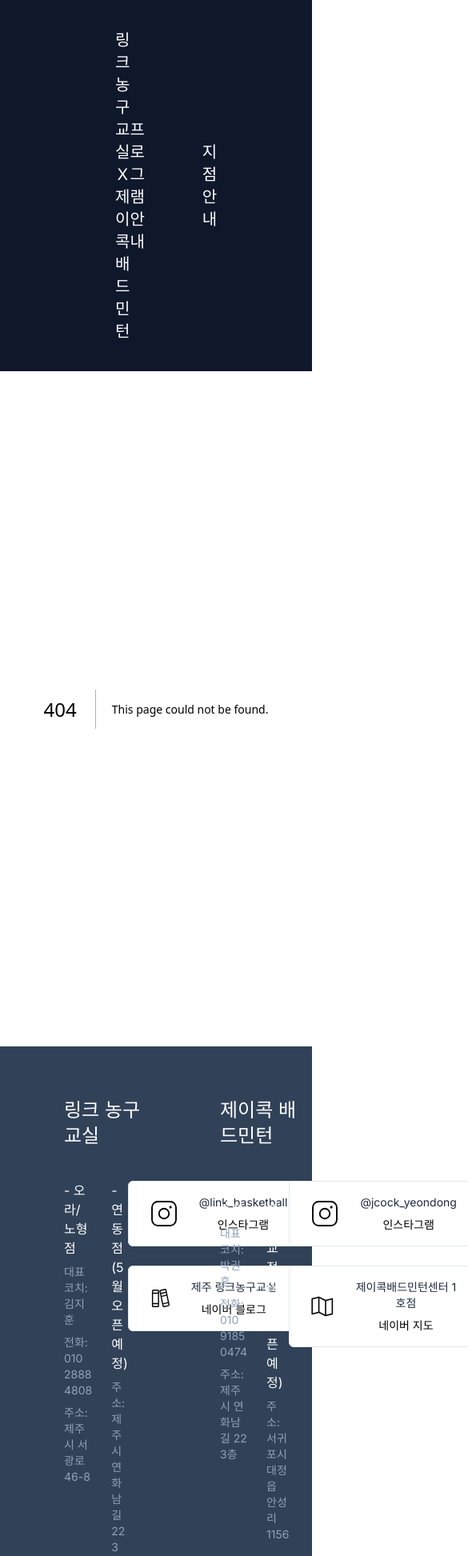
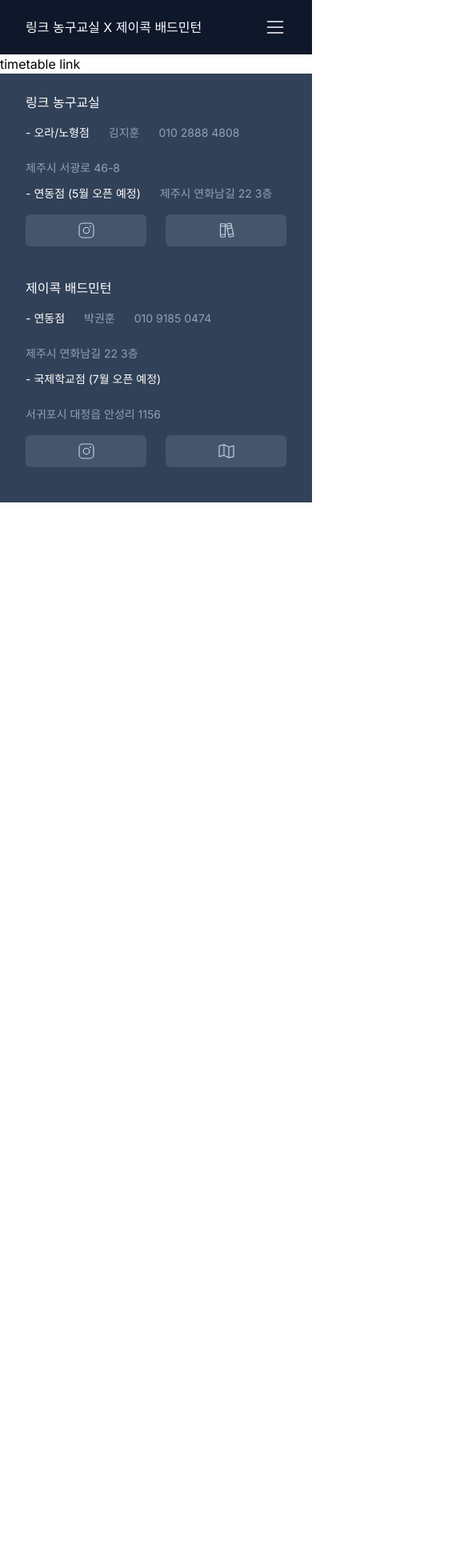
Before and after one commit to shinhansol1057/link, a Next.js app: page /timetable/link in a window 390 px wide. Before the commit this address had no page. Shown: the top 1945 px of the page at 80% size, 585 px wide, since content can reach past the window. After the commit the page ends 844 px from the top, so only its background shows below. Built offline with nearby package versions, Linux system fonts and the light colour scheme.

Commit message:
navbar and footer 반응형 디자인 적용

```diff
--- a/package.json
+++ b/package.json
@@ -11,6 +11,7 @@
   "dependencies": {
     "axios": "^1.8.4",
     "clsx": "^2.1.1",
+    "framer-motion": "^12.9.2",
     "next": "^15.3.1",
     "prettier": "^3.5.3",
     "react": "^19.1.0",
--- a/src/app/globals.css
+++ b/src/app/globals.css
@@ -3,7 +3,16 @@
 
 html, body, #root {
     height: 100%;
+    overflow-x: hidden;
 }
+
+
+@layer base {
+    #root{
+        @apply text-xs md:text-sm xl:text-base;
+    }
+}
+
 input[type='number']::-webkit-outer-spin-button,
 input[type='number']::-webkit-inner-spin-button {
     -webkit-appearance: none;
--- a/src/app/layout.tsx
+++ b/src/app/layout.tsx
@@ -61,7 +61,7 @@
     <html lang='kr'>
       <body className={inter.className}>
         <Nav />
-        {children}
+        <div className={'xl:pt-24 pt-17'}>{children}</div>
         <Footer />
       </body>
     </html>
--- /dev/null
+++ b/src/app/timetable/link/page.tsx
@@ -0,0 +1,7 @@
+import React from 'react';
+
+const Page = () => {
+  return <div>timetable link</div>;
+};
+
+export default Page;
--- a/src/components/layout/Footer.tsx
+++ b/src/components/layout/Footer.tsx
@@ -2,8 +2,11 @@
 import React from 'react';
 import { Icon } from '@iconify/react';
 import { useRouter } from 'next/navigation';
+import clsx from 'clsx';
+import useWindowSize from '@/hooks/useWindowSize';
 
 const Footer = () => {
+  const windowSize = useWindowSize();
   const router = useRouter();
   const goToLinkInsta = () => {
     router.push(
@@ -23,132 +26,120 @@
   };
   return (
     <footer
-      className={
-        'flex justify-between w-full px-20 pt-16 pb-20 gap-20 bg-slate-700 '
-      }
+      className={clsx(
+        'w-full grid md:grid-cols-2 grid-cols-1 ',
+        'md:px-20 px-8 md:pt-16 pt-6 md:pb-20 pb-11 ',
+        'md:gap-20 gap-10 bg-slate-700 text-white'
+      )}
     >
-      <div className={'w-[50%] flex flex-col gap-10'}>
-        <h1 className={'font-normal text-2xl text-white'}>링크 농구교실</h1>
-        <div className={'flex justify-between'}>
-          <div className={'flex gap-6'}>
-            <div className={'flex flex-col gap-2'}>
-              <p className={'font-normal text-base text-white'}>
-                - 오라/노형점
+      <div className={'flex flex-col md:gap-6 gap-4'}>
+        <h1 className={'md:text-2xl text-base'}>링크 농구교실</h1>
+        <div className={'flex flex-col md:gap-4 gap-3'}>
+          <div className={'flex flex-wrap gap-6'}>
+            <p className={'md:text-base text-sm'}>- 오라/노형점</p>
+            <p className={'text-sm text-slate-400'}>김지훈</p>
+            <p className={'text-sm text-slate-400'}>010 2888 4808</p>
+            <p className={'text-sm text-slate-400'}>제주시 서광로 46-8</p>
+          </div>
+          <div className={'flex flex-wrap gap-6'}>
+            <p className={'md:text-base text-sm'}>- 연동점 (5월 오픈 예정)</p>
+            <p className={'text-sm text-slate-400'}>제주시 연화남길 22 3층</p>
+          </div>
+        </div>
+        <div className={'grid grid-cols-2 gap-6'}>
+          <button
+            onClick={goToLinkInsta}
+            className={clsx(
+              'flex justify-center items-center bg-slate-600',
+              'rounded-md md:py-4 py-2 gap-6 cursor-pointer'
+            )}
+          >
+            <Icon
+              icon={'ph:instagram-logo-light'}
+              className={'text-slate-300 md:w-10 w-6 md:h-10 h-6'}
+            />
+            {windowSize.width > 1280 && (
+              <div className={'flex flex-col gap-2 text-slate-300'}>
+                <p className={'text-sm'}>@link_basketball</p>
+                <p className={'text-sm'}>인스타그램</p>
+              </div>
+            )}
+          </button>
+          <button
+            onClick={goToLinkBlog}
+            className={clsx(
+              'flex justify-center items-center bg-slate-600',
+              'rounded-md md:py-4 py-2 gap-6 cursor-pointer'
+            )}
+          >
+            <Icon
+              icon={'ph:books-light'}
+              className={'text-slate-300 md:w-10 w-6 md:h-10 h-6'}
+            />
+            {windowSize.width > 1280 && (
+              <div className={'flex flex-col gap-2 text-slate-300'}>
+                <p className={'text-sm'}>제주 링크농구교실</p>
+                <p className={'text-sm'}>네이버 블로그</p>
+              </div>
+            )}
+          </button>
+        </div>
+      </div>
+      <div className={'flex flex-col md:gap-6 gap-4'}>
+        <h1 className={'md:text-2xl text-base'}>제이콕 배드민턴</h1>
+        <div className={'flex flex-col md:gap-4 gap-3'}>
+          <div className={'flex flex-wrap gap-6'}>
+            <p className={'md:text-base text-sm'}>- 연동점</p>
+            <p className={'text-sm text-slate-400'}>박권훈</p>
+            <p className={'text-sm text-slate-400'}>010 9185 0474</p>
+            <p className={'text-sm text-slate-400'}>제주시 연화남길 22 3층</p>
+          </div>
+          <div className={'flex flex-wrap gap-6'}>
+            <p className={'md:text-base text-sm'}>
+              - 국제학교점 (7월 오픈 예정)
             </p>
-              <p className={'font-normal text-sm text-slate-400'}>
-                대표 코치: 김지훈
-              </p>
-              <p className={'font-normal text-sm text-slate-400'}>
-                전화: 010 2888 4808
-              </p>
-              <p className={'font-normal text-sm text-slate-400'}>
-                주소: 제주시 서광로 46-8
-              </p>
-            </div>
-            <div className={'flex flex-col gap-2'}>
-              <p className={'font-normal text-base text-white'}>
-                - 연동점 (5월 오픈 예정)
-              </p>
-              <p className={'font-normal text-sm text-slate-400'}>
-                주소: 제주시 연화남길 22 3층
+            <p className={'text-sm text-slate-400'}>
+              서귀포시 대정읍 안성리 1156
             </p>
           </div>
         </div>
-          <div className={'flex flex-col gap-6'}>
-            <button
-              onClick={goToLinkInsta}
-              className={
-                'flex items-center bg-white border border-slate-200 rounded-md px-6 py-4 gap-6 cursor-pointer'
-              }
-            >
-              <Icon icon={'ph:instagram-logo-light'} width={40} height={40} />
-              <div className={'flex flex-col gap-2'}>
-                <p className={'font-normal text-sm text-slate-800'}>
-                  @link_basketball
-                </p>
-                <p className={'font-normal text-sm text-slate5800'}>
-                  인스타그램
-                </p>
-              </div>
-            </button>
-            <button
-              onClick={goToLinkBlog}
-              className={
-                'flex items-center bg-white border border-slate-200 rounded-md px-6 py-4 gap-6 cursor-pointer'
-              }
-            >
-              <Icon icon={'ph:books-light'} width={30} height={30} />
-              <div className={'flex flex-col gap-2'}>
-                <p className={'font-normal text-sm text-slate-800'}>
-                  제주 링크농구교실
-                </p>
-                <p className={'font-normal text-sm text-slate5800'}>
-                  네이버 블로그
-                </p>
-              </div>
-            </button>
-          </div>
-        </div>
-      </div>
-      <div className={'w-[50%] flex flex-col gap-10'}>
-        <h1 className={'font-normal text-2xl text-white'}>제이콕 배드민턴</h1>
-        <div className={'flex justify-between'}>
-          <div className={'flex gap-6'}>
-            <div className={'flex flex-col gap-2'}>
-              <p className={'font-normal text-base text-white'}>- 연동점</p>
-              <p className={'font-normal text-sm text-slate-400'}>
-                대표 코치: 박권훈
-              </p>
-              <p className={'font-normal text-sm text-slate-400'}>
-                전화: 010 9185 0474
-              </p>
-              <p className={'font-normal text-sm text-slate-400'}>
-                주소: 제주시 연화남길 22 3층
-              </p>
-            </div>
-            <div className={'flex flex-col gap-2'}>
-              <p className={'font-normal text-base text-white'}>
-                - 국제학교점 (7월 오픈 예정)
-              </p>
-              <p className={'font-normal text-sm text-slate-400'}>
-                주소: 서귀포시 대정읍 안성리 1156
-              </p>
-            </div>
-          </div>
-          <div className={'flex flex-col gap-6'}>
+        <div className={'grid grid-cols-2 gap-6'}>
           <button
             onClick={goToJcockInsta}
-              className={
-                'flex items-center bg-white border border-slate-200 rounded-md px-6 py-4 gap-6 cursor-pointer'
-              }
+            className={clsx(
+              'flex justify-center items-center bg-slate-600',
+              'rounded-md md:py-4 py-2 gap-6 cursor-pointer'
+            )}
           >
-              <Icon icon={'ph:instagram-logo-light'} width={40} height={40} />
-              <div className={'flex flex-col gap-2'}>
-                <p className={'font-normal text-sm text-slate-800'}>
-                  @jcock_yeondong
-                </p>
-                <p className={'font-normal text-sm text-slate5800'}>
-                  인스타그램
-                </p>
+            <Icon
+              icon={'ph:instagram-logo-light'}
+              className={'text-slate-300 md:w-10 w-6 md:h-10 h-6'}
+            />
+            {windowSize.width > 1280 && (
+              <div className={'flex flex-col gap-2 text-slate-300'}>
+                <p className={'text-sm'}>@jcock_yeondong</p>
+                <p className={'text-sm'}>인스타그램</p>
               </div>
+            )}
           </button>
           <button
             onClick={goToJcockMap}
-              className={
-                'flex items-center bg-white border border-slate-200 rounded-md px-6 py-4 gap-6 cursor-pointer'
-              }
+            className={clsx(
+              'flex justify-center items-center bg-slate-600',
+              'rounded-md md:py-4 py-2 gap-6 cursor-pointer'
+            )}
           >
-              <Icon icon={'ph:map-trifold-light'} width={40} height={40} />
-              <div className={'flex flex-col gap-2'}>
-                <p className={'font-normal text-sm text-slate-800'}>
-                  제이콕배드민턴센터 1호점
-                </p>
-                <p className={'font-normal text-sm text-slate5800'}>
-                  네이버 지도
-                </p>
+            <Icon
+              icon={'ph:map-trifold-light'}
+              className={'text-slate-300 md:w-10 w-6 md:h-10 h-6'}
+            />
+            {windowSize.width > 1280 && (
+              <div className={'flex flex-col gap-2 text-slate-300'}>
+                <p className={'text-sm'}>제이콕배드민턴센터 1호점</p>
+                <p className={'text-sm'}>네이버 지도</p>
               </div>
+            )}
           </button>
-          </div>
         </div>
       </div>
     </footer>
--- a/src/components/layout/Nav.tsx
+++ b/src/components/layout/Nav.tsx
@@ -1,27 +1,36 @@
 'use client';
 import { usePathname, useRouter } from 'next/navigation';
-import React from 'react';
+import React, { useState } from 'react';
 import clsx from 'clsx';
+import useWindowSize from '@/hooks/useWindowSize';
+import { Icon } from '@iconify/react';
+import SideMenu from './SideMenu';
 
 const Nav = () => {
   const router = useRouter();
   const pathname = usePathname();
+  const windowSize = useWindowSize();
+  const [isOpen, setIsOpen] = useState<boolean>(false);
+
   return (
     <nav
-      className={
-        'w-full px-[144px] py-9 flex flex-row justify-between items-center bg-slate-900'
-      }
+      className={clsx(
+        'w-full xl:px-28 md:px-18 px-8 xl:py-9 py-5',
+        'fixed top-0 flex justify-between items-center bg-slate-900',
+        'xl:text-xl md:text-lg text-base z-50'
+      )}
     >
       <button
-        className={'font-normal text-xl text-white cursor-pointer'}
+        className={'text-white cursor-pointer'}
         onClick={() => router.push('/')}
       >
         링크 농구교실 X 제이콕 배드민턴
       </button>
+      {windowSize.width > 1280 ? (
         <div className={'flex flex-row gap-18'}>
           <button
             className={clsx(
-            'font-normal text-xl cursor-pointer ',
+              'cursor-pointer ',
               pathname.includes('program') ? 'text-slate-400' : 'text-white'
             )}
             onClick={() => router.push('/program/link')}
@@ -30,7 +39,16 @@
           </button>
           <button
             className={clsx(
-            'font-normal text-xl cursor-pointer ',
+              'cursor-pointer ',
+              pathname.includes('location') ? 'text-slate-400' : 'text-white'
+            )}
+            onClick={() => router.push('/timetable/link')}
+          >
+            시간표 안내
+          </button>
+          <button
+            className={clsx(
+              'cursor-pointer ',
               pathname.includes('location') ? 'text-slate-400' : 'text-white'
             )}
             onClick={() => router.push('/location/link')}
@@ -47,6 +65,17 @@
           {/*  갤러리*/}
           {/*</button>*/}
         </div>
+      ) : (
+        <button className={'cursor-pointer'} onClick={() => setIsOpen(!isOpen)}>
+          <Icon
+            icon={'ph:list-light'}
+            className={'text-white'}
+            width={28}
+            height={28}
+          />
+        </button>
+      )}
+      <SideMenu sideMenuIsOpen={isOpen} setSideMenuIsOpen={setIsOpen} />
     </nav>
   );
 };
--- /dev/null
+++ b/src/components/layout/SideMenu.tsx
@@ -0,0 +1,82 @@
+import { Icon } from '@iconify/react/dist/iconify.js';
+import clsx from 'clsx';
+import { AnimatePresence, motion } from 'framer-motion';
+import React, { Dispatch, SetStateAction } from 'react';
+import { useRouter } from 'next/navigation';
+
+type Props = {
+  sideMenuIsOpen: boolean;
+  setSideMenuIsOpen: Dispatch<SetStateAction<boolean>>;
+};
+const SideMenu = ({ sideMenuIsOpen, setSideMenuIsOpen }: Props) => {
+  const navigation = useRouter();
+  const navigator = (key: 'home' | 'program' | 'timetable' | 'location') => {
+    setSideMenuIsOpen(false);
+    if (key === 'home') {
+      navigation.push('/');
+    } else if (key === 'program') {
+      navigation.push('/program/link');
+    } else if (key === 'timetable') {
+      navigation.push('/timetable/link');
+    } else {
+      navigation.push('/location/link');
+    }
+  };
+  return (
+    <AnimatePresence>
+      {sideMenuIsOpen && (
+        <motion.div
+          key='sidebar'
+          initial={{ x: '100%', opacity: 0 }}
+          animate={{ x: 0, opacity: 1 }}
+          exit={{ x: '100%', opacity: 0 }}
+          transition={{ duration: 0.3, ease: 'easeInOut' }}
+          className={clsx(
+            'fixed xl:top-24 top-17 right-0 overflow-y-auto',
+            'xl:h-[calc(100vh-96px)] h-[calc(100vh-68px)]',
+            ' flex flex-col md:gap-10 gap-4 py-6 bg-slate-300 md:w-100  w-full z-40'
+          )}
+        >
+          <button
+            className={clsx(
+              'flex justify-between items-center p-8 cursor-pointer ',
+              'hover:bg-slate-500 hover:text-white'
+            )}
+            onClick={() => navigator('home')}
+          >
+            링크 농구교실 X 제이콕 배드민턴
+          </button>
+          <button
+            className={clsx(
+              'flex justify-between items-center p-8 cursor-pointer ',
+              'hover:bg-slate-500 hover:text-white'
+            )}
+            onClick={() => navigator('program')}
+          >
+            프로그램 안내
+          </button>
+          <button
+            className={clsx(
+              'flex justify-between items-center p-8 cursor-pointer ',
+              'hover:bg-slate-500 hover:text-white'
+            )}
+            onClick={() => navigator('timetable')}
+          >
+            시간표 안내
+          </button>
+          <button
+            className={clsx(
+              'flex justify-between items-center p-8 cursor-pointer ',
+              'hover:bg-slate-500 hover:text-white'
+            )}
+            onClick={() => navigator('location')}
+          >
+            지점 안내
+          </button>
+        </motion.div>
+      )}
+    </AnimatePresence>
+  );
+};
+
+export default SideMenu;
--- /dev/null
+++ b/src/hooks/useWindowSize.ts
@@ -0,0 +1,32 @@
+'use client';
+import { useState, useEffect } from 'react';
+
+type WindowSize = {
+  width: number;
+  height: number;
+};
+
+const useWindowSize = (): WindowSize => {
+  const [windowSize, setWindowSize] = useState<WindowSize>({
+    width: 0,
+    height: 0,
+  });
+
+  useEffect(() => {
+    const handleResize = () => {
+      setWindowSize({
+        width: window.innerWidth,
+        height: window.innerHeight,
+      });
+    };
+
+    handleResize();
+    window.addEventListener('resize', handleResize);
+
+    return () => window.removeEventListener('resize', handleResize);
+  }, []);
+
+  return windowSize;
+};
+
+export default useWindowSize;
```
Also changed, not shown: src/app/timetable/jcock/page.tsx (added, +7 -0 lines), 1 other file (tests, documents, lock files or other folders). Lines whose indentation alone changed are shown as unchanged.
